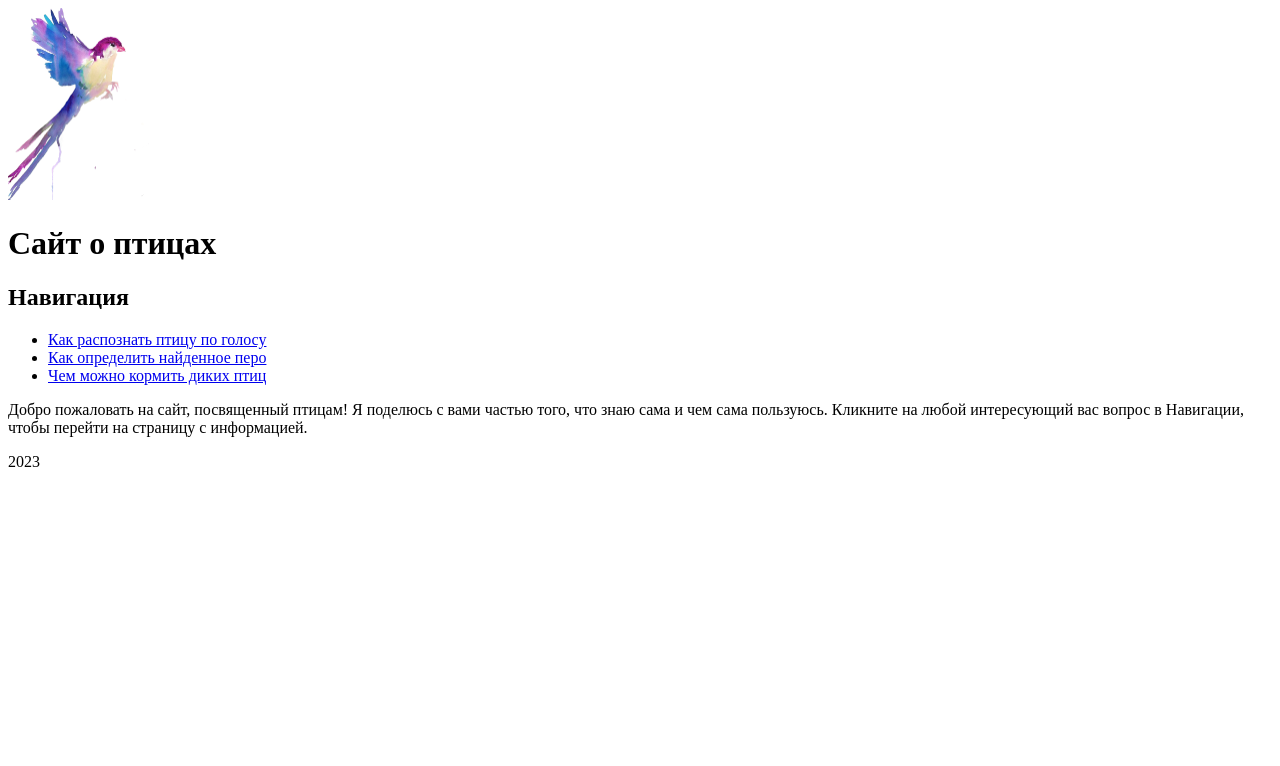
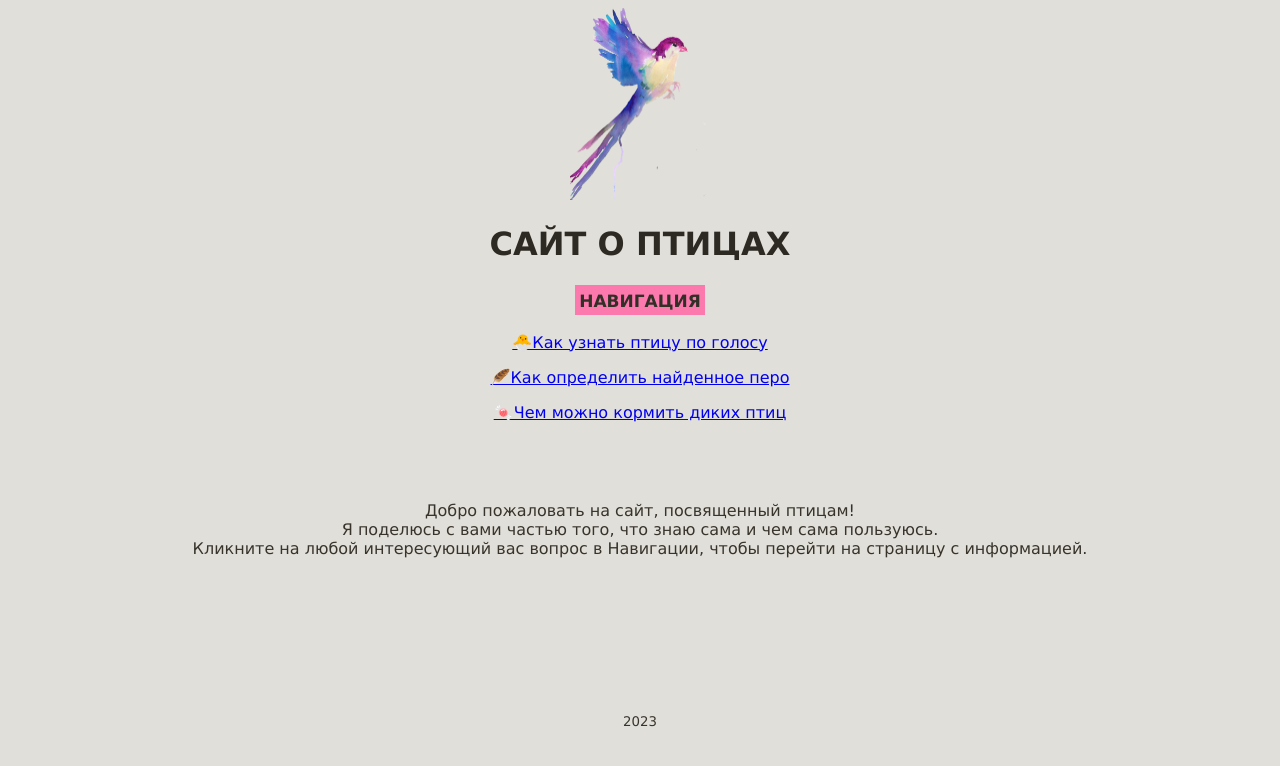
Before and after one commit to qvukoi/qvukoi.github.io, a plain HTML site: page index.html in a window 1280 px wide. Drawn offline with Linux system fonts and the light colour scheme.

Commit message:
index_css

```diff
--- a/index.html
+++ b/index.html
@@ -3,20 +3,59 @@
     <head>
         <meta charset="utf-8">
         <title>Сайт о птицах</title>
+        <link href="./style.css" rel="stylesheet">
     </head>
     <body>
-        <img src="./pngwing.png" height="192" width="141">
-        <h1>Сайт о птицах</h1>
-        <h2>Навигация</h2>
-        <ul>
-            <li><a href="./how_to_identify_a_bird_by_its_voice.html">Как распознать птицу по голосу</a></li>
-            <li><a href="./how_to_identify_a_feather.html">Как определить найденное перо</a></li>
-            <li><a href="./how_to_feed_birds_properly.html">Чем можно кормить диких птиц</a></li>
-        </ul>
-        <p>
-            Добро пожаловать на сайт, посвященный птицам! Я поделюсь с вами частью того, что знаю сама и чем сама пользуюсь. Кликните на любой интересующий вас вопрос в Навигации, чтобы перейти на страницу с информацией.
-        </p>
-
+        <header>
+            <div id="center">
+            <img src="./pngwing.png" height="192" width="141">
+            </div>
+            <h1>
+                <div id="h1">
+                <div id="center">
+                САЙТ О ПТИЦАХ
+                </div>
+                </div>
+            </h1>
+        </header>
+        <nav>
+            <style>
+                z {
+                    border: 4px;
+                    background-color: #fc79ae;
+                    padding: 0px 4px 2px 4px;
+                }
+            </style>
+            <div id="h2">
+            <div id="center">
+            <h2>
+                <z>
+                навигация
+                </z>
+            </h2>
+            </div>
+            </div>
+                    <div id="text">
+                    <div id="center">
+                    <p><a href="./how_to_identify_a_bird_by_its_voice.html">🐣Как узнать птицу по голосу</a></p>
+                    <p><a href="./how_to_identify_a_feather.html">🪶Как определить найденное перо</a></p>
+                    <p><a href="./how_to_feed_birds_properly.html">🍬Чем можно кормить диких птиц</a></p>
+                    </div>
+                    </div>
+        </nav>
+        <main>
+            <div id="text">
+            <div id="center">
+            <p style="padding: 5% 0% 0% 0%">Добро пожаловать на сайт, посвященный птицам!<br>
+            Я поделюсь с вами частью того, что знаю сама и чем сама пользуюсь.<br>
+            Кликните на любой интересующий вас вопрос в Навигации, чтобы перейти на страницу с информацией.</p>
+            </div>
+            </div>
+        </main>
+        <footer>
+            <div id="foot">
+            <p>2023</p>
+            </div>
+        </footer>
     </body>
-<footer>2023</footer>
 </html>
--- /dev/null
+++ b/style.css
@@ -0,0 +1,42 @@
+#h1 {
+    font-variant: small-caps;
+    font-size: 28pt/41.5pt;
+    font-family: verdana;
+    color: #2d2a23;
+}
+#h2 {
+    font-weight: normal;
+    font-variant: small-caps;
+    font-size: 23.5pt/34.5pt;
+    font-family: verdana;
+    color: #322f27;
+}
+#h3 {
+    font-weight: normal;
+    font-variant: small-caps;
+    font-size: 18.5pt/27pt;
+    font-family: verdana;
+    color: #38342c;
+}
+#text {
+    font-size: 14pt/20.5pt;
+    font-family: verdana;
+    color: #38342c;
+}
+#foot {
+    text-align: center;
+    font-size: 10pt;
+    font-family: verdana;
+    color: #38342c;
+    padding: 10% 0% 0% 0%;
+}
+#center {
+    text-align: center;
+}
+#highlight {
+    border: 4px solid #fc79ae;
+    background-color: #fc79ae;
+}
+body {
+    background-color: #e1dfd9;
+}
```
Also changed, not shown: how_to_identify_a_bird_by_its_voice.html (+1 -1 lines).
